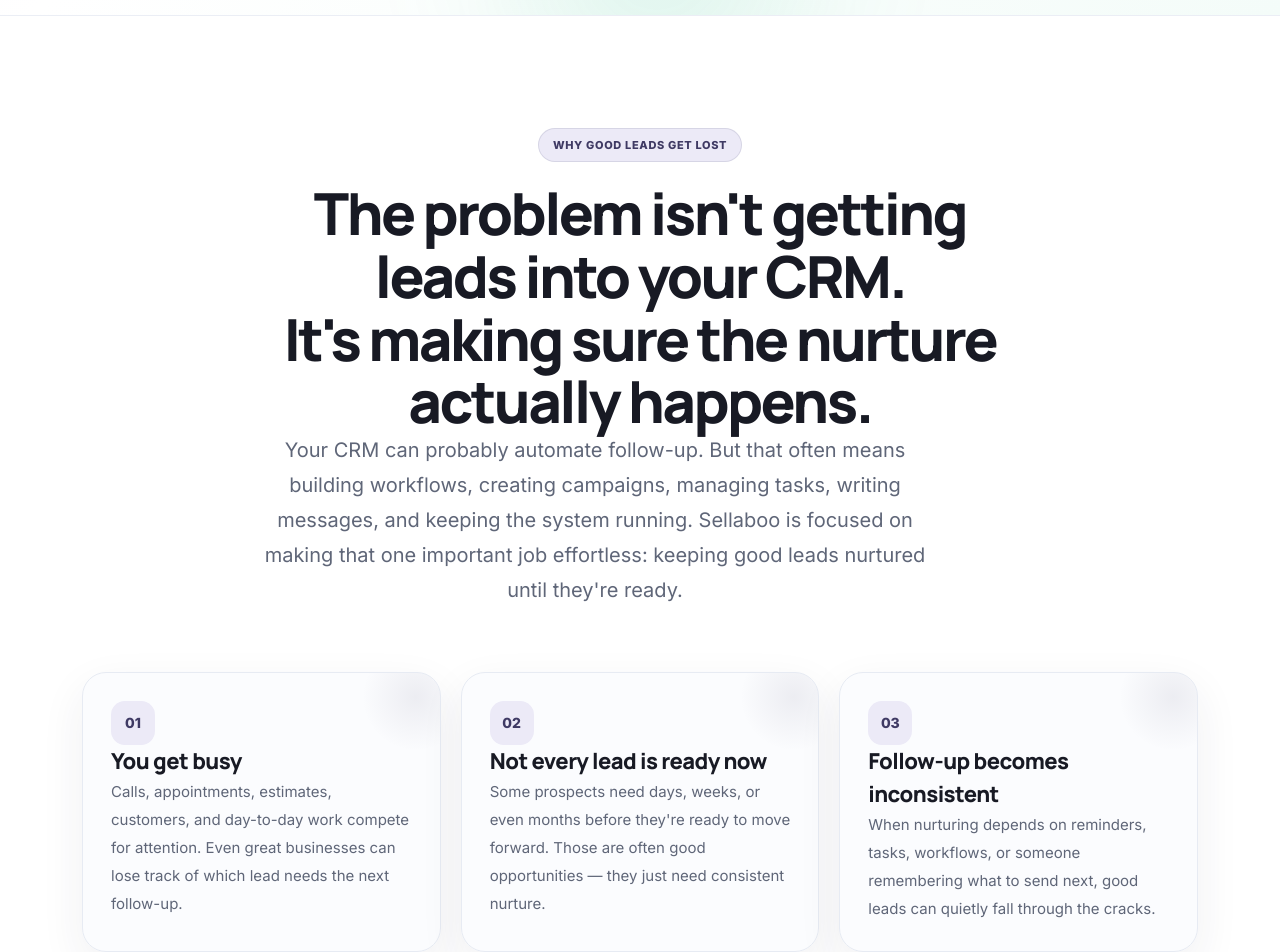
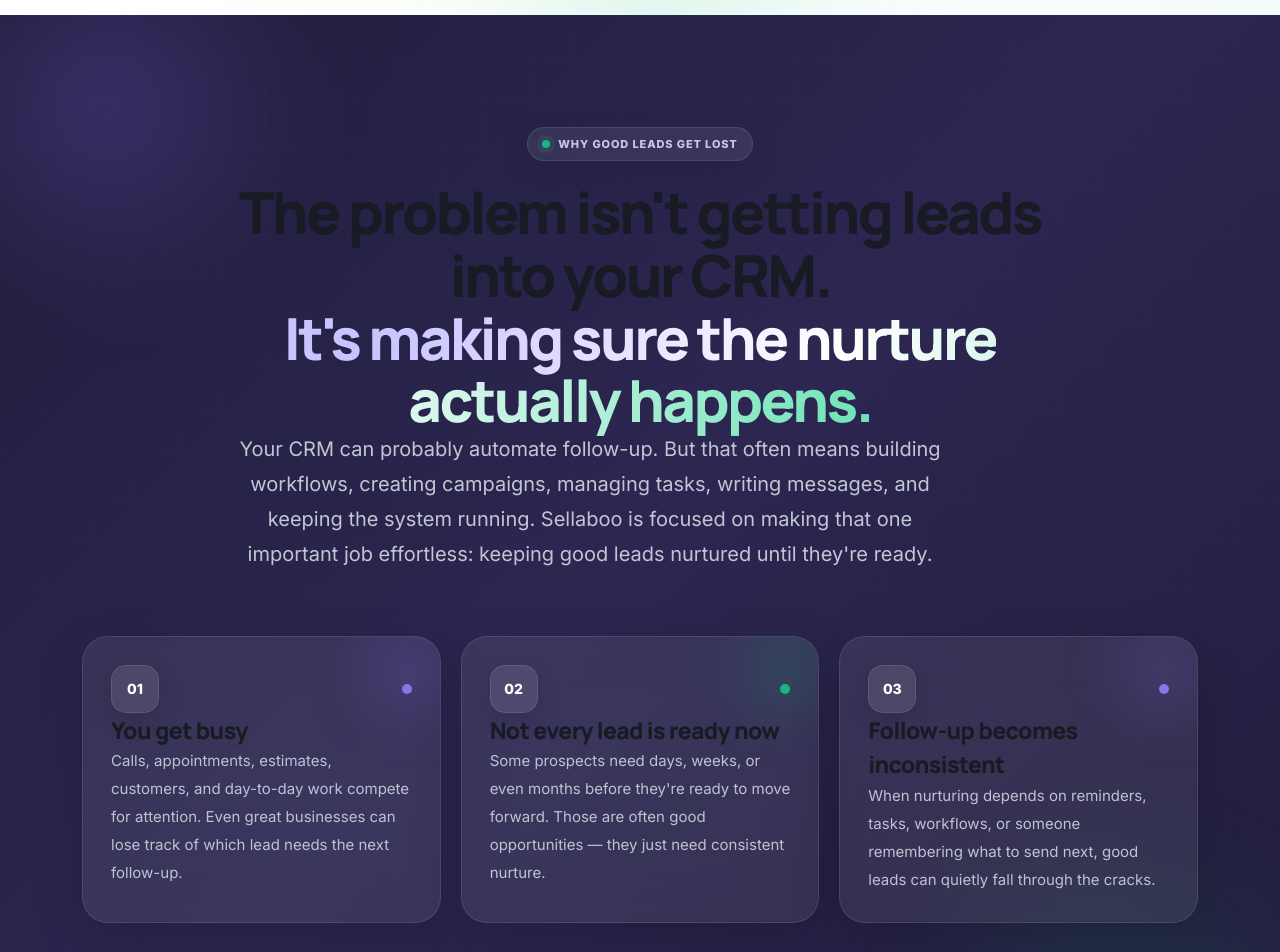
Before and after one commit to Sellaboo-dev/sellaboo-marketing, a Next.js app: page / in a window 1280 px wide. Shown: the part 980-1932 px from the top of the page. Built offline with nearby package versions, Linux system fonts and the light colour scheme.

Commit message:
Redesign homepage problem section

```diff
--- a/components/sections/ProblemSection.tsx
+++ b/components/sections/ProblemSection.tsx
@@ -41,26 +41,44 @@
   return (
     <section
       id="the-problem"
-      className="relative overflow-hidden border-y border-[rgba(231,235,243,0.82)] bg-white py-20 sm:py-24 lg:py-28"
+      className="relative isolate overflow-hidden bg-[#211D3B] py-20 sm:py-24 lg:py-28"
     >
       <div
         aria-hidden="true"
-        className="absolute inset-0 -z-10 bg-[radial-gradient(circle_at_10%_10%,rgba(63,58,100,0.05),transparent_28%),radial-gradient(circle_at_92%_90%,rgba(24,182,126,0.045),transparent_26%)]"
+        className="absolute inset-0 -z-30 bg-[linear-gradient(135deg,#211D3B_0%,#2C2651_48%,#211D3B_100%)]"
+      />
+
+      <div
+        aria-hidden="true"
+        className="absolute -left-28 -top-32 -z-20 h-[430px] w-[430px] rounded-full bg-[radial-gradient(circle,rgba(118,98,220,0.28)_0%,rgba(118,98,220,0.08)_48%,transparent_72%)] blur-2xl"
+      />
+
+      <div
+        aria-hidden="true"
+        className="absolute -bottom-40 right-[-80px] -z-20 h-[480px] w-[480px] rounded-full bg-[radial-gradient(circle,rgba(24,182,126,0.2)_0%,rgba(24,182,126,0.06)_46%,transparent_72%)] blur-2xl"
+      />
+
+      <div
+        aria-hidden="true"
+        className="absolute inset-0 -z-10 opacity-[0.18] [background-image:linear-gradient(rgba(255,255,255,0.06)_1px,transparent_1px),linear-gradient(90deg,rgba(255,255,255,0.06)_1px,transparent_1px)] [background-size:44px_44px] [mask-image:linear-gradient(to_bottom,black,transparent_92%)]"
       />
 
       <Container className="lg:max-w-[1180px]">
-        <div className="mx-auto max-w-[790px] text-center">
-          <div className="mb-5 inline-flex items-center gap-2 rounded-full border border-[rgba(63,58,100,0.12)] bg-[var(--color-primary-light)] px-3.5 py-2 text-[11px] font-extrabold uppercase tracking-[0.06em] text-[var(--color-primary)]">
+        <div className="mx-auto max-w-[820px] text-center">
+          <div className="mb-5 inline-flex items-center gap-2 rounded-full border border-white/10 bg-white/8 px-3.5 py-2 text-[11px] font-extrabold uppercase tracking-[0.08em] text-[#C9C4F2] shadow-[0_10px_30px_rgba(0,0,0,0.1)] backdrop-blur-md">
+            <span className="size-2 rounded-full bg-[#18B67E] shadow-[0_0_0_5px_rgba(24,182,126,0.12)]" />
             Why good leads get lost
           </div>
 
-          <h2 className="font-[var(--font-heading)] text-[clamp(36px,5vw,58px)] font-extrabold leading-[1.08] tracking-[-0.045em] text-[var(--color-heading)]">
+          <h2 className="font-[var(--font-heading)] text-[clamp(36px,5vw,58px)] font-extrabold leading-[1.08] tracking-[-0.045em] text-white">
             The problem isn't getting leads into your CRM.
             <br />
-            It's making sure the nurture actually happens.
+            <span className="bg-[linear-gradient(100deg,#C9C3FF_8%,#FFFFFF_48%,#6EE2B7_100%)] bg-clip-text text-transparent">
+              It's making sure the nurture actually happens.
+            </span>
           </h2>
 
-          <p className="mx-auto mt-6 max-w-[700px] text-[clamp(17px,1.6vw,20px)] leading-[1.75] text-[var(--color-body)]">
+          <p className="mx-auto mt-6 max-w-[720px] text-[clamp(17px,1.6vw,20px)] leading-[1.75] text-[#C2C6D4]">
             Your CRM can probably automate follow-up. But that often means
             building workflows, creating campaigns, managing tasks, writing
             messages, and keeping the system running. Sellaboo is focused on
@@ -70,26 +88,39 @@
         </div>
 
         <div className="mt-14 grid gap-5 md:grid-cols-3 lg:mt-16">
-          {problems.map((problem) => (
+          {problems.map((problem, index) => (
             <article
               key={problem.number}
-              className="group relative overflow-hidden rounded-[24px] border border-[var(--color-border)] bg-[rgba(251,252,254,0.86)] p-7 shadow-[0_16px_45px_rgba(42,45,76,0.07)] transition duration-300 hover:-translate-y-1 hover:border-[rgba(63,58,100,0.18)] hover:shadow-[0_24px_60px_rgba(42,45,76,0.11)]"
+              className="group relative overflow-hidden rounded-[26px] border border-white/10 bg-white/[0.075] p-7 shadow-[0_18px_50px_rgba(0,0,0,0.16)] backdrop-blur-xl transition duration-300 hover:-translate-y-1.5 hover:border-white/20 hover:bg-white/[0.095] hover:shadow-[0_26px_68px_rgba(0,0,0,0.22)]"
             >
               <div
                 aria-hidden="true"
-                className="absolute right-0 top-0 size-28 translate-x-8 -translate-y-8 rounded-full bg-[radial-gradient(circle,rgba(63,58,100,0.08),transparent_68%)] transition-transform duration-300 group-hover:scale-110"
+                className={`absolute right-0 top-0 size-36 translate-x-10 -translate-y-10 rounded-full blur-xl transition-transform duration-300 group-hover:scale-110 ${
+                  index === 1
+                    ? "bg-[radial-gradient(circle,rgba(24,182,126,0.2),transparent_68%)]"
+                    : "bg-[radial-gradient(circle,rgba(126,106,224,0.24),transparent_68%)]"
+                }`}
               />
 
               <div className="relative">
-                <span className="inline-flex size-11 items-center justify-center rounded-[14px] bg-[var(--color-primary-light)] text-sm font-extrabold text-[var(--color-primary)]">
-                  {problem.number}
-                </span>
+                <div className="flex items-center justify-between">
+                  <span className="inline-flex size-12 items-center justify-center rounded-[15px] border border-white/10 bg-white/10 text-sm font-extrabold text-white shadow-[0_8px_24px_rgba(0,0,0,0.12)]">
+                    {problem.number}
+                  </span>
 
-                <h3 className="mt-6 font-[var(--font-heading)] text-[22px] font-extrabold tracking-[-0.025em] text-[var(--color-heading)]">
+                  <span
+                    aria-hidden="true"
+                    className={`size-2.5 rounded-full ${
+                      index === 1 ? "bg-[#18B67E]" : "bg-[#8577E8]"
+                    }`}
+                  />
+                </div>
+
+                <h3 className="mt-7 font-[var(--font-heading)] text-[23px] font-extrabold tracking-[-0.025em] text-white">
                   {problem.title}
                 </h3>
 
-                <p className="mt-4 text-[15px] leading-7 text-[var(--color-body)]">
+                <p className="mt-4 text-[15px] leading-7 text-[#BEC3D2]">
                   {problem.description}
                 </p>
               </div>
@@ -100,7 +131,7 @@
         <div className="mt-12 flex justify-center lg:mt-14">
           <a
             href="#how-sellaboo-works"
-            className="inline-flex items-center gap-2.5 text-sm font-extrabold text-[var(--color-primary)] transition hover:gap-3.5 hover:text-[var(--color-primary-hover)]"
+            className="inline-flex items-center gap-2.5 rounded-full border border-white/10 bg-white/8 px-5 py-3 text-sm font-extrabold text-white shadow-[0_10px_30px_rgba(0,0,0,0.12)] backdrop-blur-md transition duration-300 hover:gap-3.5 hover:border-white/20 hover:bg-white/12"
           >
             See how Sellaboo makes nurture effortless
             <ArrowIcon />
```
